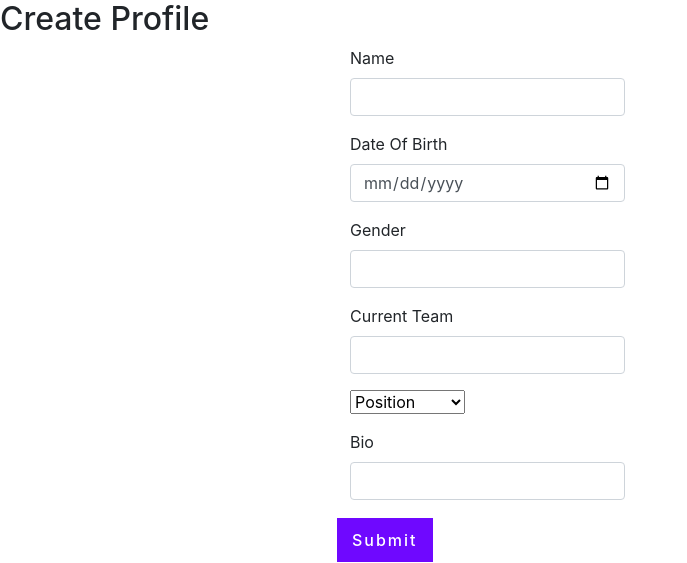
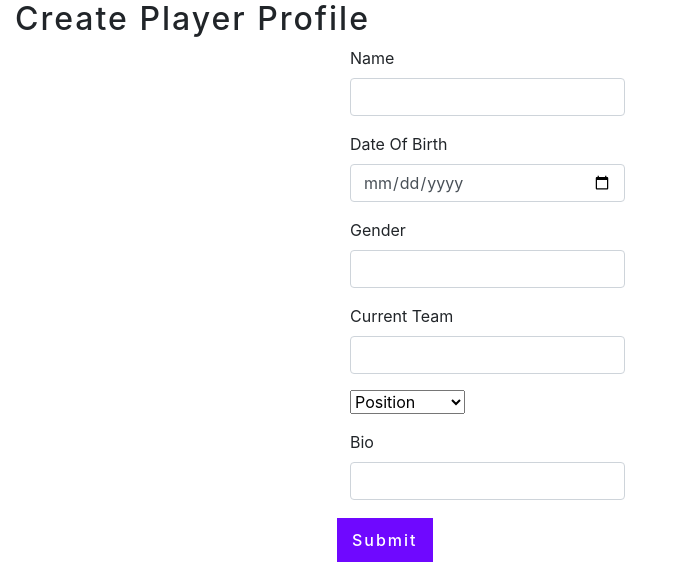
Before and after one commit to Code-Institute-Submissions/robertc181-player-link-, a Flask app: a page that uses templates/create-profile.html in a window 1280 px wide. Shown: the part 56-619 px from the top of the page, without its empty margins (0-687 px from the left). Run offline with Flask 2, Linux system fonts and the light colour scheme; the visitor is signed in with stand-in values (Sample User, id 1); some libraries are stand-ins or nearby versions.

Commit message:
Add html to title and form in create-profile.html

```diff
--- a/templates/create-profile.html
+++ b/templates/create-profile.html
@@ -1,7 +1,15 @@
 {% extends "base.html" %}
 {% block content %}
     {% if user_type == "player" %}
-    <h2>Create Profile</h2>
+    <div class="container-fluid headingtop">
+        <div class="row">
+            <div class="col">
+                <h2 class="title">Create Player Profile</h2>
+            </div>
+        </div>
+    </div>
+    <div class="container-fluid formcol">
+        <div class="row">
             <form class="col-md-6 offset-md-3" method="POST" action="{{ url_for('create_profile')}}">
                 <!-- name -->
                 <div class="mb-3 col-md-6">
@@ -40,8 +48,18 @@
                 </div>
                 <button type="submit" class="bluebtn button" >Submit</button>
             </form>
+        </div>
+    </div>
     {% else %}
-    <h2>Create Scout Profile</h2>
+    <div class="container-fluid headingtop">
+        <div class="row">
+            <div class="col">
+                <h2 class="title">Create Scout Profile</h2>
+            </div>
+        </div>
+    </div>
+    <div class="container-fluid formcol">
+        <div class="row">
             <form class="col-md-6 offset-md-3" method="POST" action="{{ url_for('create_profile')}}">
                 <!-- profile pic -->
                 <div class="mb-3 col-md-6">
@@ -70,5 +88,7 @@
                 </div>
                 <button type="submit" class="bluebtn button">Submit</button>
             </form>
+        </div>
+    </div>
     {% endif %}
 {% endblock %}
```
Lines whose indentation alone changed are shown as unchanged.
